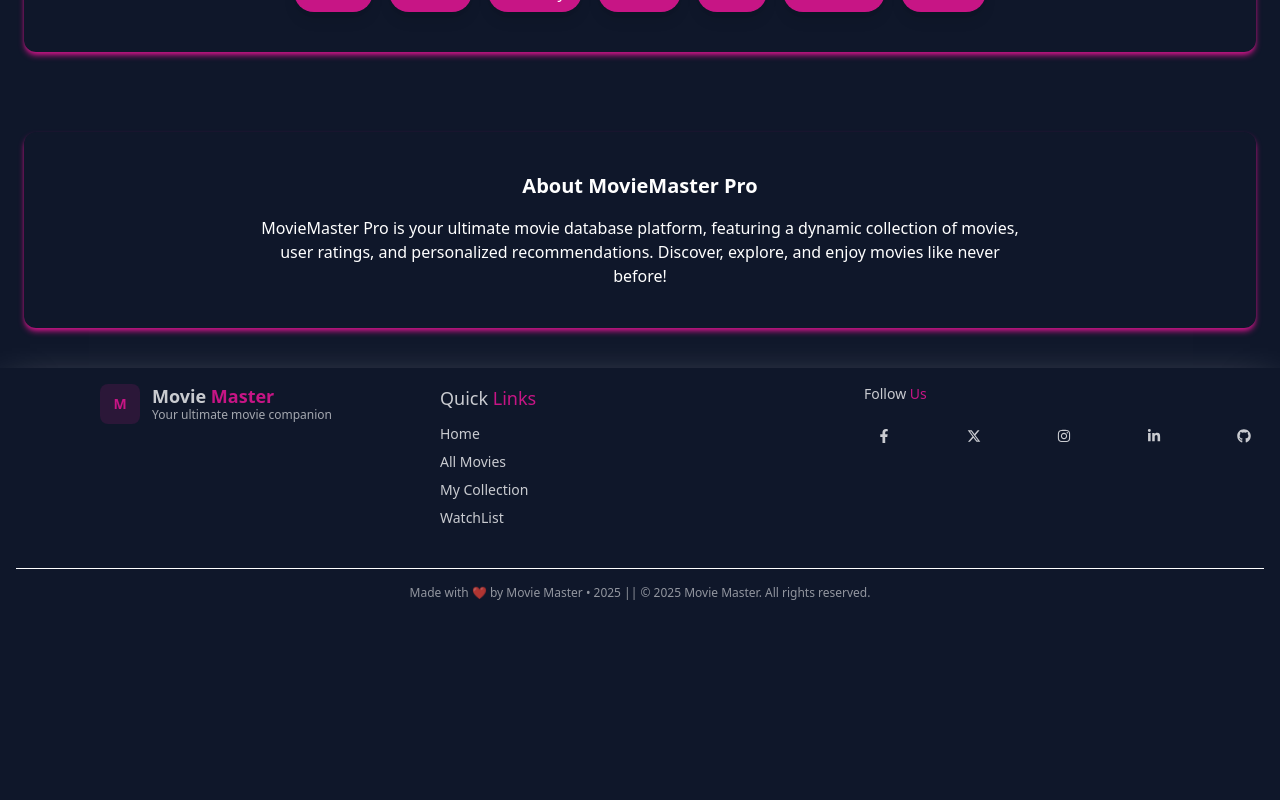
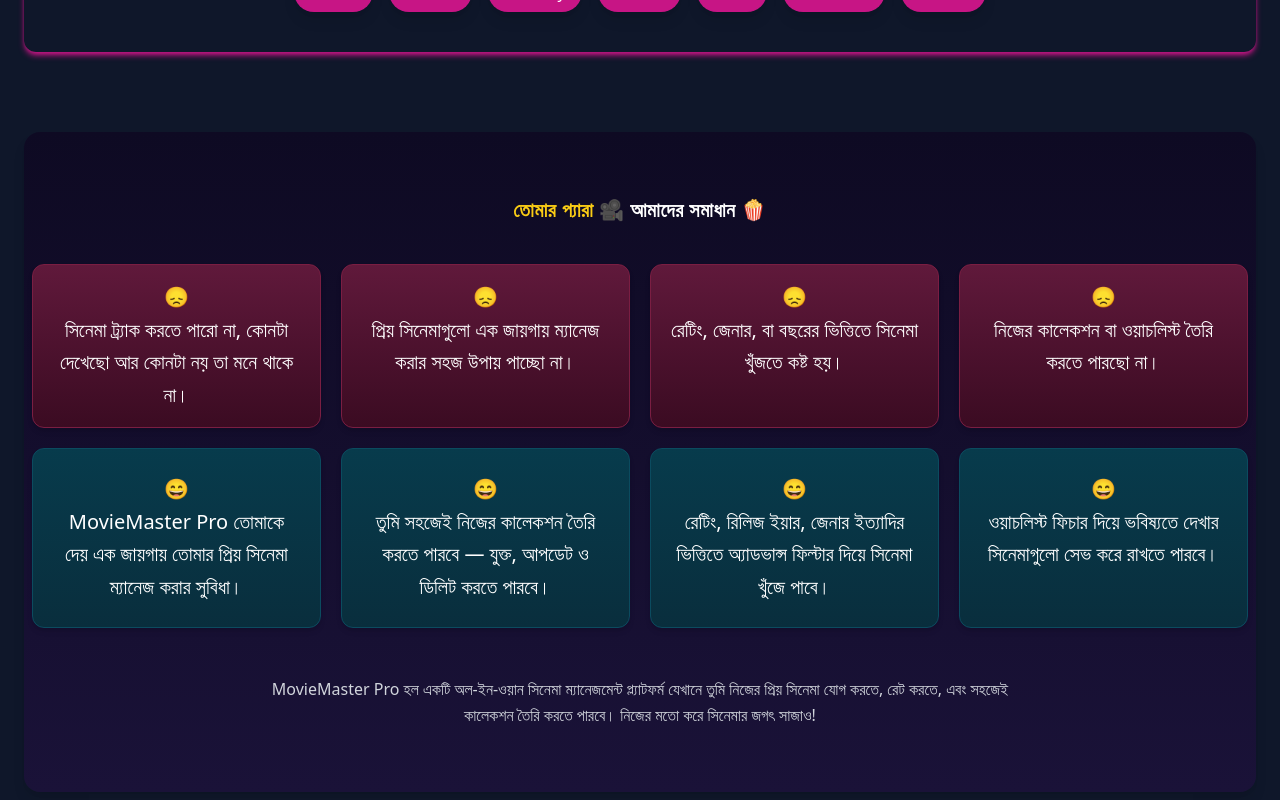
Before and after one commit to soumicshahriar/movie-master-client, a React app: page / in a window 1280 px wide. Shown: the part 1440-2240 px from the top of the page. Before the commit the page ends 2057 px from the top, so only its background shows below. Built offline with nearby package versions, Linux system fonts and the light colour scheme; no server answers; the HTML template or start-up script is replaced by a standard one.

Commit message:
update about section of home page

```diff
--- /dev/null
+++ b/src/components/AboutSection.jsx
@@ -0,0 +1,90 @@
+import React from "react";
+import { motion } from "framer-motion";
+
+const sectionVariants = {
+  hidden: { opacity: 0, y: 50 },
+  visible: {
+    opacity: 1,
+    y: 0,
+    transition: { duration: 0.6, staggerChildren: 0.2 },
+  },
+};
+
+const cardVariants = {
+  hidden: { opacity: 0, y: 30 },
+  visible: { opacity: 1, y: 0 },
+};
+
+const AboutSection = () => {
+  return (
+    <motion.section
+      className="py-16 px-2 bg-linear-to-b from-[#0e0a23] to-[#1a1238] text-white text-center rounded-2xl shadow-lg"
+      initial="hidden"
+      whileInView="visible"
+      viewport={{ once: false, amount: 0.02 }}
+      variants={sectionVariants}
+    >
+      {/* Heading */}
+      <motion.h2
+        className="text-base md:text-xl font-extrabold mb-10 tracking-wide"
+        variants={cardVariants}
+      >
+        <span className="text-[#facc15]">তোমার প্যারা 🎥 </span>
+        <span className="text-white">আমাদের সমাধান 🍿</span>
+      </motion.h2>
+
+      {/* Grid Layout */}
+      <div className="grid md:grid-cols-2 lg:grid-cols-4 gap-5 max-w-7xl mx-auto">
+        {/* Problems */}
+        {[
+          "সিনেমা ট্র্যাক করতে পারো না, কোনটা দেখেছো আর কোনটা নয় তা মনে থাকে না।",
+          "প্রিয় সিনেমাগুলো এক জায়গায় ম্যানেজ করার সহজ উপায় পাচ্ছো না।",
+          "রেটিং, জেনার, বা বছরের ভিত্তিতে সিনেমা খুঁজতে কষ্ট হয়।",
+          "নিজের কালেকশন বা ওয়াচলিস্ট তৈরি করতে পারছো না।",
+        ].map((text, i) => (
+          <motion.div
+            key={i}
+            variants={cardVariants}
+            className="bg-linear-to-b from-[#60193b] to-[#3b0b22] p-4 rounded-xl shadow-md border border-[#7a1e42]"
+          >
+            <p className="text-base md:text-xl leading-relaxed">
+              😞 <br />
+              {text}
+            </p>
+          </motion.div>
+        ))}
+
+        {/* Solutions */}
+        {[
+          "MovieMaster Pro তোমাকে দেয় এক জায়গায় তোমার প্রিয় সিনেমা ম্যানেজ করার সুবিধা।",
+          "তুমি সহজেই নিজের কালেকশন তৈরি করতে পারবে — যুক্ত, আপডেট ও ডিলিট করতে পারবে।",
+          "রেটিং, রিলিজ ইয়ার, জেনার ইত্যাদির ভিত্তিতে অ্যাডভান্স ফিল্টার দিয়ে সিনেমা খুঁজে পাবে।",
+          "ওয়াচলিস্ট ফিচার দিয়ে ভবিষ্যতে দেখার সিনেমাগুলো সেভ করে রাখতে পারবে।",
+        ].map((text, i) => (
+          <motion.div
+            key={i}
+            variants={cardVariants}
+            className="bg-linear-to-b from-[#073b4c] to-[#092e3d] p-6 rounded-xl shadow-md border border-[#0b4b5f]"
+          >
+            <p className="text-base md:text-xl leading-relaxed">
+              😄 <br />
+              {text}
+            </p>
+          </motion.div>
+        ))}
+      </div>
+
+      {/* Bottom Text */}
+      <motion.p
+        className="max-w-3xl mx-auto mt-12 text-gray-300 leading-relaxed"
+        variants={cardVariants}
+      >
+        MovieMaster Pro হল একটি অল-ইন-ওয়ান সিনেমা ম্যানেজমেন্ট প্ল্যাটফর্ম
+        যেখানে তুমি নিজের প্রিয় সিনেমা যোগ করতে, রেট করতে, এবং সহজেই কালেকশন
+        তৈরি করতে পারবে। নিজের মতো করে সিনেমার জগৎ সাজাও!
+      </motion.p>
+    </motion.section>
+  );
+};
+
+export default AboutSection;
--- a/src/pages/HomePage.jsx
+++ b/src/pages/HomePage.jsx
@@ -10,6 +10,7 @@
 import { AuthContext } from "../context/AuthContext";
 import Loader from "../components/Loader";
 import useAxios from "../hooks/useAxios";
+import AboutSection from "../components/AboutSection";
 
 const HomePage = () => {
   const axiosInstance = useAxios();
@@ -304,23 +305,7 @@
       </motion.section>
 
       {/* -------------------- About Section -------------------- */}
-      <motion.section
-        className="py-10 px-6 text-center shadow-primary text-white rounded-xl space-y-4 shadow-md"
-        initial="hidden"
-        whileInView="visible"
-        viewport={{ once: false, amount: 0.2 }}
-        variants={sectionVariants}
-      >
-        <motion.h2 className="text-xl font-bold" variants={cardVariants}>
-          About MovieMaster Pro
-        </motion.h2>
-        <motion.p className="max-w-3xl mx-auto " variants={cardVariants}>
-          MovieMaster Pro is your ultimate movie database platform, featuring a
-          dynamic collection of movies, user ratings, and personalized
-          recommendations. Discover, explore, and enjoy movies like never
-          before!
-        </motion.p>
-      </motion.section>
+      <AboutSection></AboutSection>
     </div>
   );
 };
```
